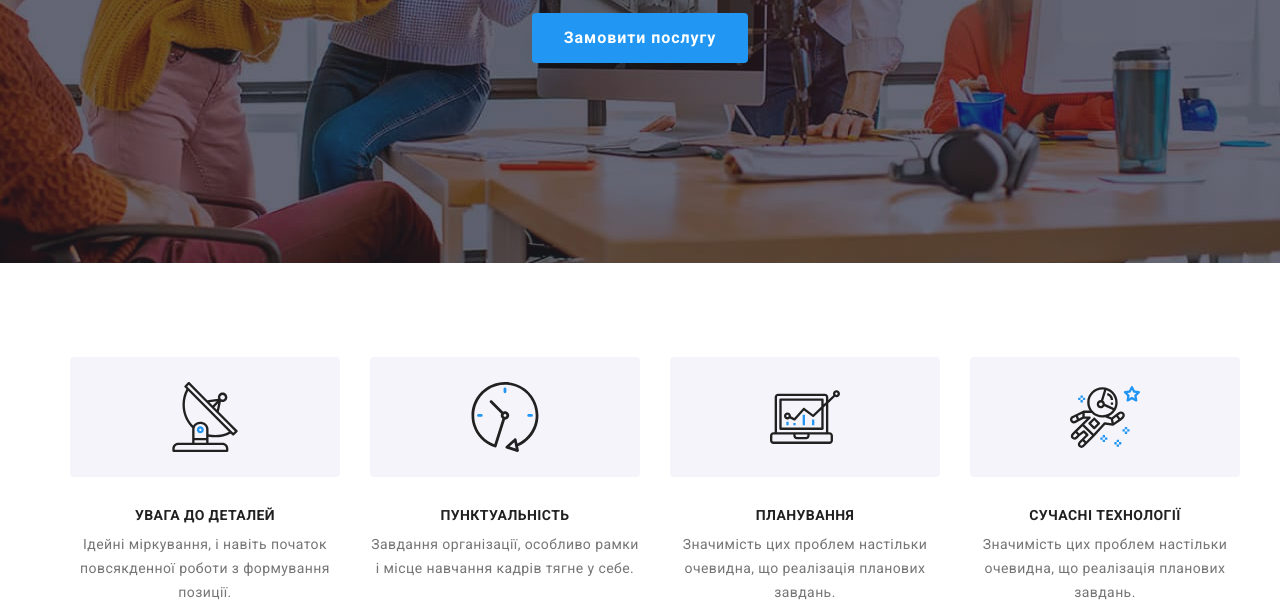
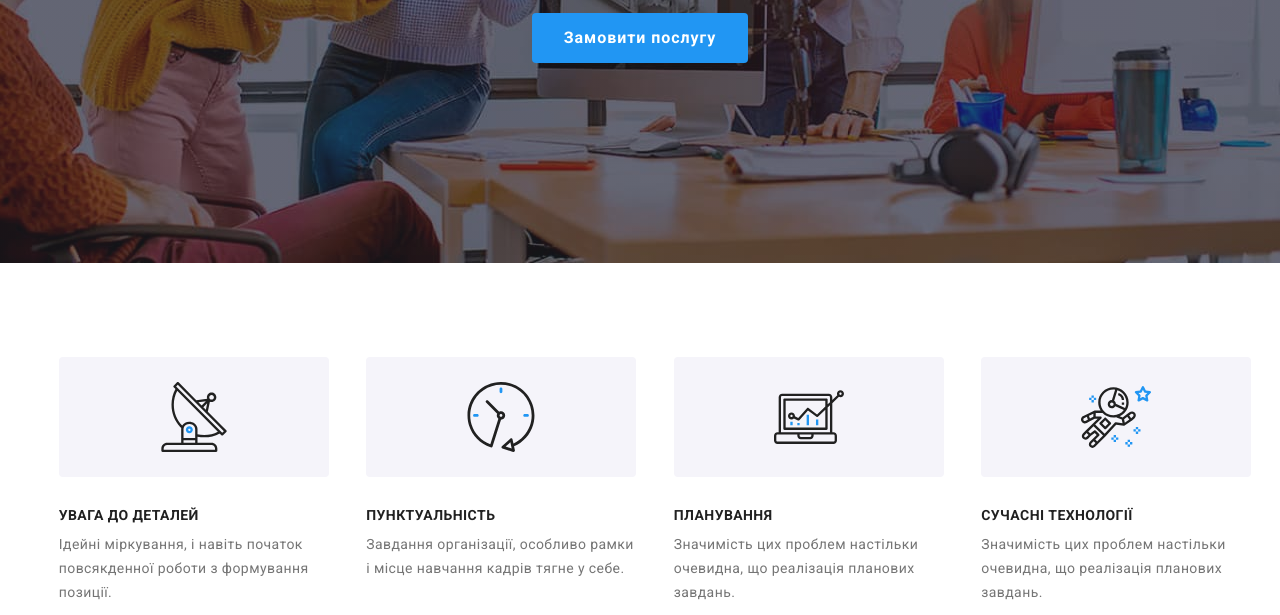
Before and after one commit to mku777/goit-markup-hw-08, a plain HTML site: page index.html in a window 1280 px wide. Shown: the part 337-952 px from the top of the page. Drawn offline with nearby package versions, Linux system fonts and the light colour scheme.

Commit message:
upd features

```diff
--- a/sass/components/_features.scss
+++ b/sass/components/_features.scss
@@ -2,13 +2,11 @@
   display: flex;
   flex-wrap: wrap;
   justify-content: center;
-
-  text-align: center;
 }
 
 
 .features__list {
-
+  gap: 30px 30px;
   @media screen and (min-width: 768px) {
     width: 768px;
     display: flex;
@@ -21,9 +19,11 @@
 }
 
 .features__list-item {
-    width: 100%;
+  width: 100%;
     margin-left: auto;
     margin-right: auto;
+    margin-bottom: 30px;
+
     @media screen and (min-width: 768px) {
   width: calc((100% - 30px) / 2);
   @media screen and (min-width:1200px) {
@@ -39,10 +39,13 @@
     color: var(--title-text-color);
     font-weight: 700;
     font-size: 14px;
-    text-align: center;
+
     letter-spacing: 0.03em;
     text-transform: uppercase;
+    @media screen and (max-width: 767px) {
+    text-align: center;
   }
+}
 
   .features__list-text {
     margin-top: 0;
@@ -54,7 +57,7 @@
     line-height: 1.71;
     letter-spacing: 0.03em;
     color:#757575;
-    margin-bottom: 30px;
+
 
     @media screen and (min-width: 1200px) {
     margin-bottom: 0;}
```
Also changed, not shown: css/main.css, css/main.min.css, 2 other files.
